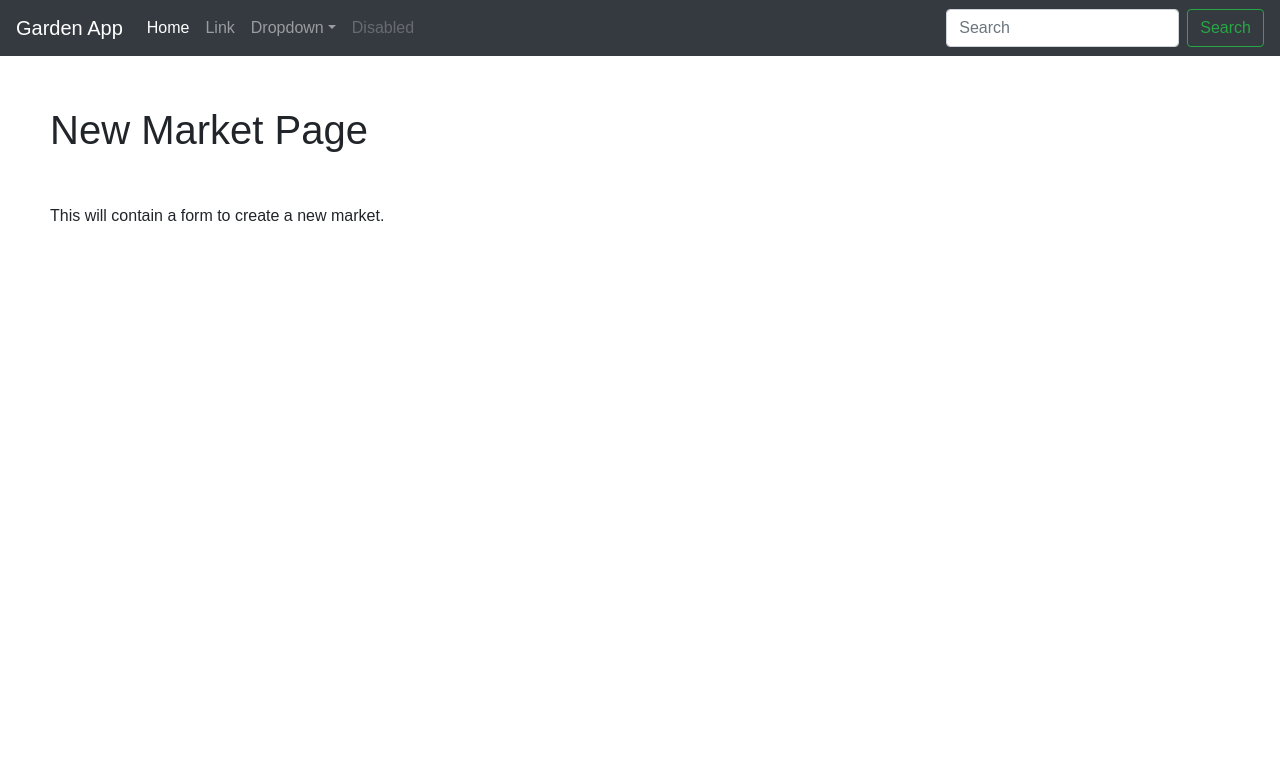
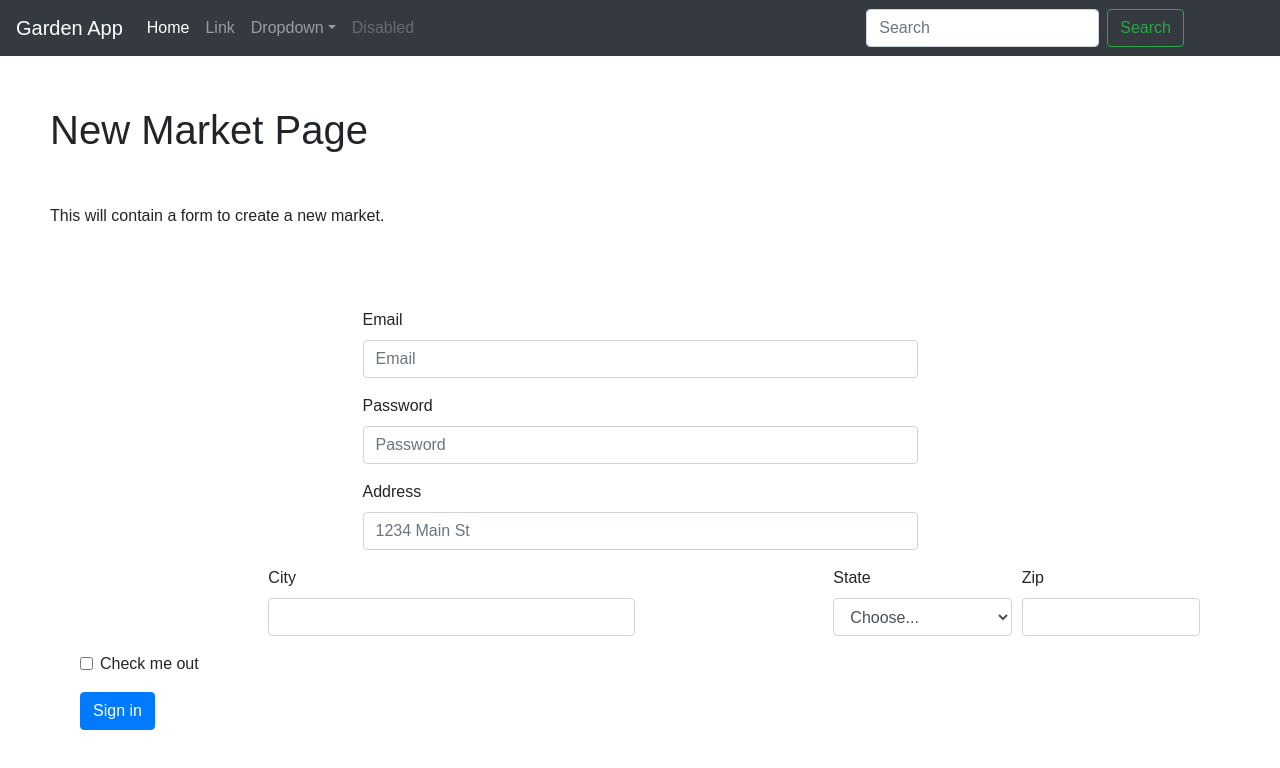
Before and after one commit to MoChips2/garden-market, a React (Create React App) app in the folder client/: page /newmarket in a window 1280 px wide. Shown: the top 768 px of the page. Built offline with nearby package versions, Linux system fonts and the light colour scheme.

Commit message:
starting on new market form

```diff
--- a/client/src/App.css
+++ b/client/src/App.css
@@ -5,3 +5,8 @@ h1 {
 p {
   margin: 50px;
 }
+
+form {
+  margin: 80px;
+
+}
--- a/client/src/pages/NewMarket.js
+++ b/client/src/pages/NewMarket.js
@@ -6,6 +6,54 @@ function NewMarket() {
         <div>
             <h1>New Market Page</h1>
             <p>This will contain a form to create a new market.</p>
+            <form>
+                <div className="form-row">
+                    <div className="form-group col-md-6 mx-auto">
+                        <label for="inputEmail4">Email</label>
+                        <input type="email" className="form-control" id="inputEmail4" placeholder="Email" />
+                    </div>
+                </div>
+                <div className="form-row">
+                    <div className="form-group col-md-6 mx-auto">
+                        <label for="inputPassword4">Password</label>
+                        <input type="password" className="form-control" id="inputPassword4" placeholder="Password" />
+                    </div>
+                </div>
+                <div className="form-row">
+
+                    <div className="form-group col-md-6 mx-auto">
+                        <label for="inputAddress">Address</label>
+                        <input type="text" className="form-control" id="inputAddress" placeholder="1234 Main St" />
+                    </div>
+                </div>
+
+                <div className="form-row">
+                    <div className="form-group col-md-4 mx-auto">
+                        <label for="inputCity">City</label>
+                        <input type="text" className="form-control" id="inputCity" />
+                    </div>
+                    <div className="form-group col-md-2">
+                        <label for="inputState">State</label>
+                        <select id="inputState" className="form-control">
+                            <option selected>Choose...</option>
+                            <option>...</option>
+                        </select>
+                    </div>
+                    <div className="form-group col-md-2">
+                        <label for="inputZip">Zip</label>
+                        <input type="text" className="form-control" id="inputZip" />
+                    </div>
+                </div>
+                <div className="form-group">
+                    <div className="form-check">
+                        <input className="form-check-input" type="checkbox" id="gridCheck" />
+                        <label className="form-check-label" for="gridCheck">
+                            Check me out
+                        </label>
+                    </div>
+                </div>
+                <button type="submit" className="btn btn-primary">Sign in</button>
+            </form>
         </div>
 
     )
```
